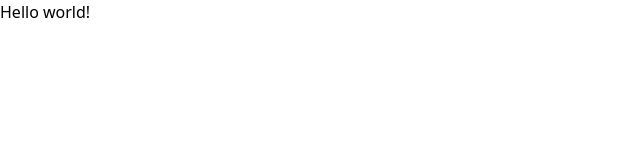
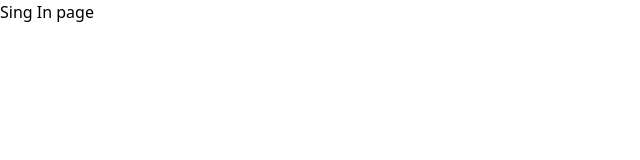
Before and after one commit to MarcinBieniek/ProsperoShop, a React (Vite) app in the folder client/: page /sing-in in a window 1280 px wide. Shown: the top 160 px of the page, without its empty margins (0-640 px from the left). Built offline with nearby package versions, Linux system fonts and the light colour scheme.

Commit message:
PS-2 - feat: add pages and routes

```diff
--- a/client/package.json
+++ b/client/package.json
@@ -11,7 +11,8 @@
   },
   "dependencies": {
     "react": "^18.2.0",
-    "react-dom": "^18.2.0"
+    "react-dom": "^18.2.0",
+    "react-router-dom": "^6.22.3"
   },
   "devDependencies": {
     "@types/react": "^18.2.64",
--- a/client/src/App.jsx
+++ b/client/src/App.jsx
@@ -1,10 +1,19 @@
-import React from 'react'
+import { BrowserRouter, Routes, Route } from 'react-router-dom';
+import Home from './pages/Home';
+import SignIn from './pages/SignIn';
+import SignUp from './pages/SignUp';
+import Profile from './pages/Profile';
 
 const App = () => {
   return (
-    <div className='text-red-500'>
-      Hello world!
-    </div>
+    <BrowserRouter>
+      <Routes>
+        <Route path='/' element={<Home />} />
+        <Route path='/sing-in' element={<SignIn />} />
+        <Route path='/sign-up' element={<SignUp />} />
+        <Route path='/profile' element={<Profile />} />
+      </Routes>
+    </BrowserRouter>
   )
 }
 
--- /dev/null
+++ b/client/src/pages/Home.jsx
@@ -0,0 +1,11 @@
+import React from 'react'
+
+const Home = () => {
+  return (
+    <div>
+      Home page
+    </div>
+  )
+}
+
+export default Home
--- /dev/null
+++ b/client/src/pages/Profile.jsx
@@ -0,0 +1,11 @@
+import React from 'react'
+
+const Profile = () => {
+  return (
+    <div>
+      Profile page
+    </div>
+  )
+}
+
+export default Profile
--- /dev/null
+++ b/client/src/pages/SignIn.jsx
@@ -0,0 +1,11 @@
+import React from 'react'
+
+const SignIn = () => {
+  return (
+    <div>
+      Sing In page
+    </div>
+  )
+}
+
+export default SignIn
--- /dev/null
+++ b/client/src/pages/SignUp.jsx
@@ -0,0 +1,11 @@
+import React from 'react'
+
+const SignUp = () => {
+  return (
+    <div>
+      Sign Up
+    </div>
+  )
+}
+
+export default SignUp
```
Also changed, not shown: 1 other file (tests, documents, lock files or other folders).
